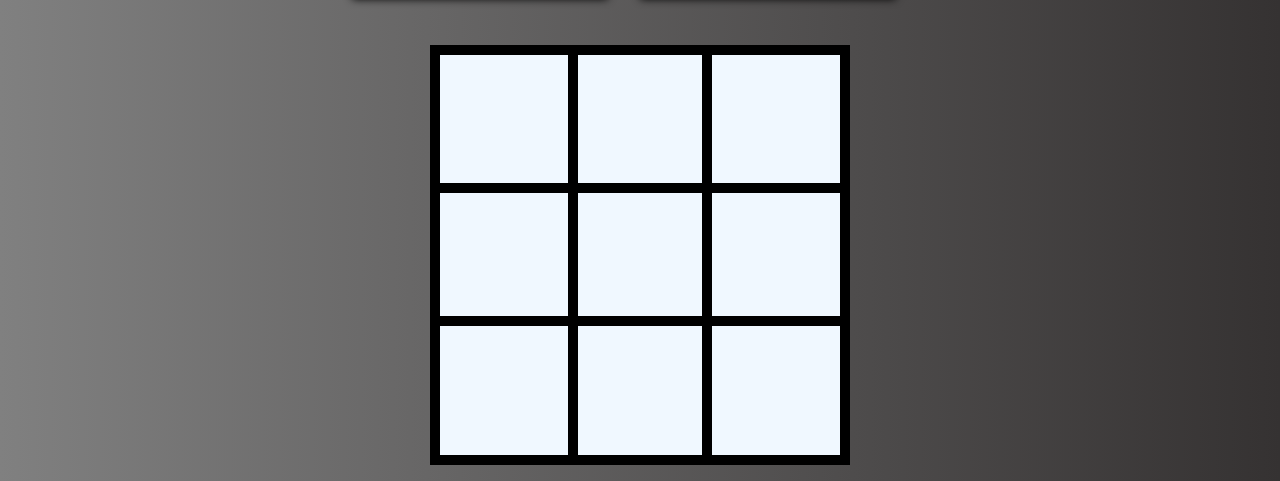
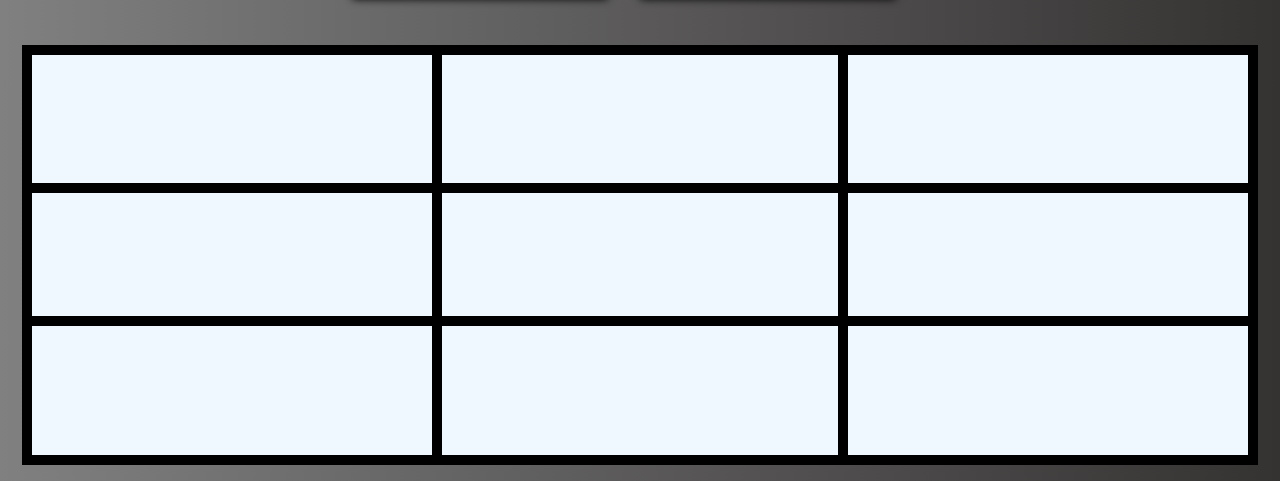
Before and after one commit to raahim21/Tic_Tac_Toe, a plain HTML site: page index.html in a window 1280 px wide. Shown: the part 426-907 px from the top of the page. Drawn offline with Linux system fonts and the light colour scheme.

Commit message:
Update index.html
changed grid width

```diff
--- a/index.html
+++ b/index.html
@@ -11,7 +11,7 @@
             display: grid;
             grid-template-rows: 1fr 1fr 1fr;
             grid-template-columns: 1fr 1fr 1fr;
-            width: 25rem;
+            width: 95%;
             background-color: aliceblue;
             border: 10px solid black;
             height: 25rem;
```
